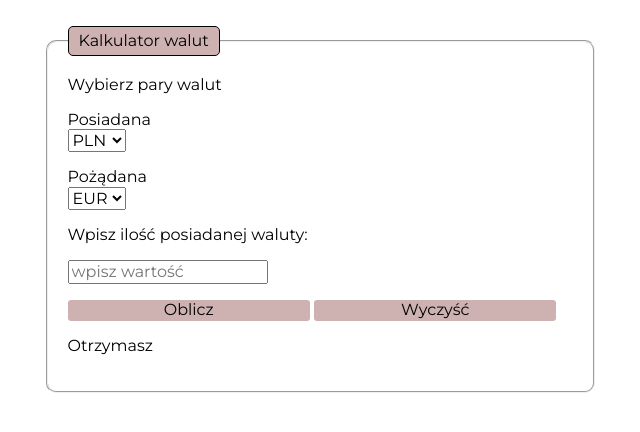
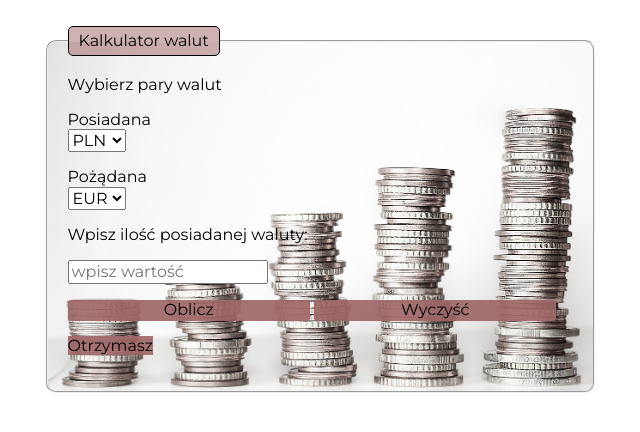
Before and after one commit to KubaTuta/Exchange-calculator_Vanilla, a plain HTML site: page index.html in a window 1280 px wide. Shown: the whole page, without its empty margins (320-960 px from the left). Drawn offline with nearby package versions, Linux system fonts and the light colour scheme.

Commit message:
folder patch change

```diff
--- a/homepage/css/style.css
+++ b/css/style.css
@@ -14,6 +14,8 @@ html {
     margin-right: 5px;
 }
 .form__fieldset {
+    background-image: url("../img/coins.jpg");
+    background-size: 550px;
     width: min-content;
     max-width: 500px;
     padding: 20px;
@@ -27,7 +29,7 @@ html {
 background-color: #9f676782;
 }
 .form__button {
-    background-color: #9f676782;
+    background-color: #9f6767e8;
     border: none;
     border-radius: 3px;
     width: 48%;
@@ -39,3 +41,6 @@ background-color: #9f676782;
 .form {
     overflow-x: auto;
 }
+.form__lastText {
+    background-color: #9f6767e8;
+}
--- a/homepage/index.html
+++ b/index.html
@@ -52,7 +52,9 @@
                 <button type="reset" class="form__button">Wyczyść</button>
             </p>
             <p>
-                Otrzymasz <strong class="form__result js-result"></strong> <span class="form__answer js-answer"></span>
+                <span class="form__lastText">
+                    Otrzymasz <strong class="form__result js-result"></strong> <span class="form__answer js-answer"></span>
+                </span>
             </p>
         </fieldset>
     </form>
```
Also changed, not shown: img/coins.jpg (renamed from homepage/img/coins.jpg), js/script.js (renamed from homepage/js/script.js), 1 other file.
